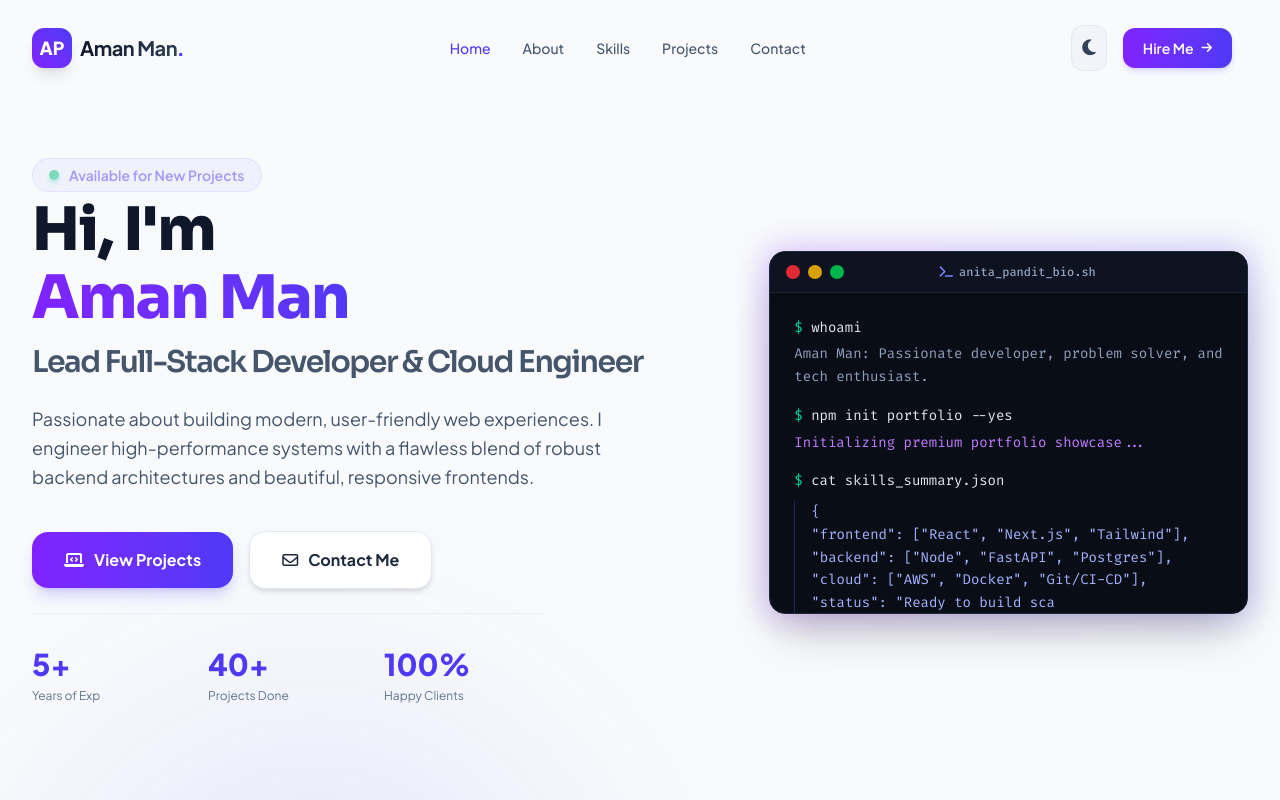
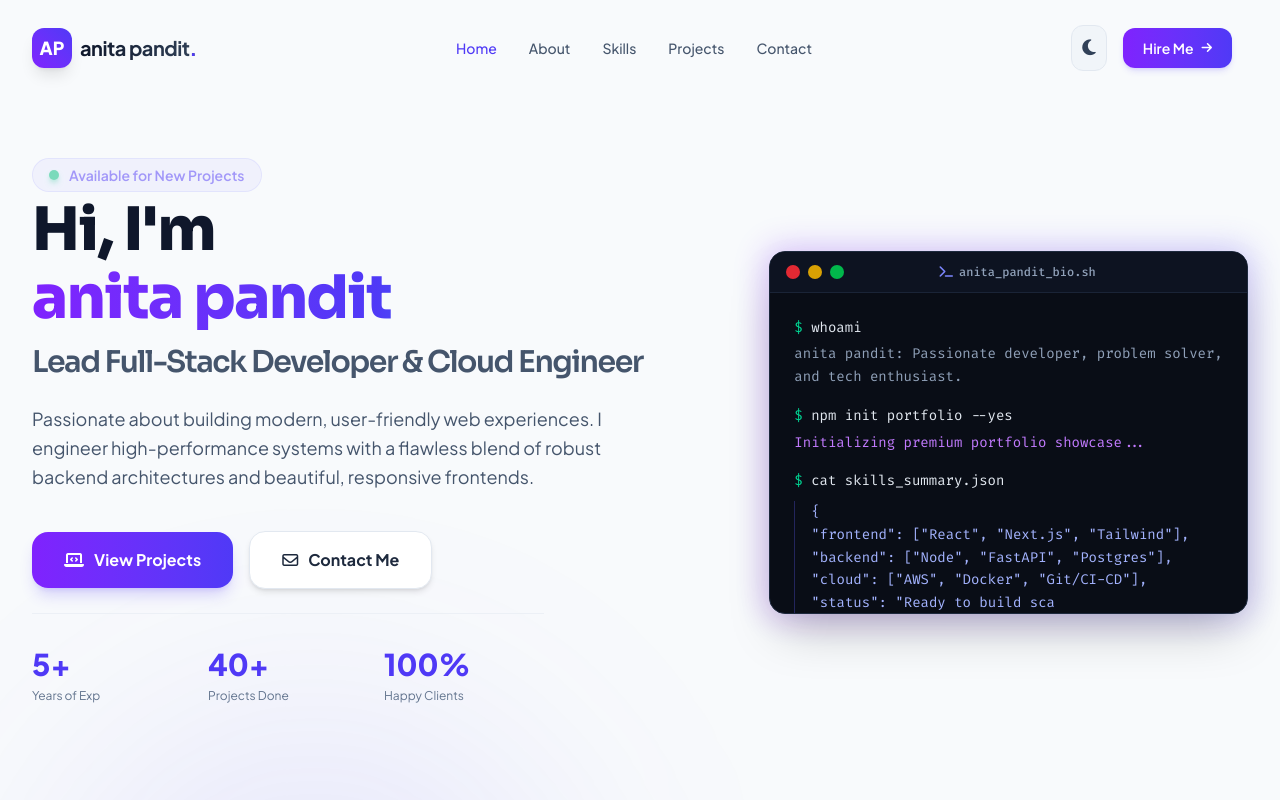
Before and after one commit to anitakumari866/anitakumari866.github.io, a plain HTML site: page index.html in a window 1280 px wide. Shown: the top 800 px of the page. Drawn offline with nearby package versions, Linux system fonts and the light colour scheme.

Commit message:
Update name from Aman Man to anita pandit

```diff
--- a/index.html
+++ b/index.html
@@ -3,7 +3,7 @@
 <head>
   <meta charset="UTF-8">
   <meta name="viewport" content="width=device-width, initial-scale=1.0">
-  <title>Aman Man | Senior Full-Stack Developer & Cloud Architect</title>
+  <title>anita pandit | Senior Full-Stack Developer & Cloud Architect</title>
 
   <!-- Google Fonts -->
   <link rel="preconnect" href="https://fonts.googleapis.com">
@@ -135,7 +135,7 @@
             AP
           </div>
           <span class="text-xl font-bold tracking-tight bg-gradient-to-r from-slate-900 to-slate-700 dark:from-white dark:to-slate-300 bg-clip-text text-transparent group-hover:text-indigo-500 dark:group-hover:text-indigo-400 transition-colors duration-300">
-            Aman Man<span class="text-indigo-600 dark:text-violet-400">.</span>
+            anita pandit<span class="text-indigo-600 dark:text-violet-400">.</span>
           </span>
         </a>
 
@@ -203,7 +203,7 @@
         <!-- Headline -->
         <h1 class="text-4xl sm:text-5xl lg:text-6xl font-extrabold tracking-tight leading-none">
           <span class="text-slate-900 dark:text-white">Hi, I'm</span>
-          <span class="bg-gradient-to-r from-violet-600 via-indigo-600 to-cyan-500 bg-clip-text text-transparent block mt-2 pb-1">Aman Man</span>
+          <span class="bg-gradient-to-r from-violet-600 via-indigo-600 to-cyan-500 bg-clip-text text-transparent block mt-2 pb-1">anita pandit</span>
           <span class="text-xl sm:text-2xl lg:text-3xl font-semibold text-slate-600 dark:text-slate-300 block mt-3">
             Lead Full-Stack Developer &amp; Cloud Engineer
           </span>
@@ -268,7 +268,7 @@
             <div class="space-y-4">
               <div>
                 <span class="text-emerald-400">$</span> <span class="text-slate-200">whoami</span>
-                <p class="text-slate-400 mt-1">Aman Man: Passionate developer, problem solver, and tech enthusiast.</p>
+                <p class="text-slate-400 mt-1">anita pandit: Passionate developer, problem solver, and tech enthusiast.</p>
               </div>
 
               <div>
@@ -312,12 +312,12 @@
             <div class="absolute inset-0 bg-gradient-to-t from-slate-900 via-transparent to-transparent opacity-40 group-hover:opacity-20 transition-opacity duration-300"></div>
             <!-- Beautiful Stock Portrait of Woman Developer -->
             <img src="https://images.pexels.com/photos/3861951/pexels-photo-3861951.jpeg?auto=compress&cs=tinysrgb&dpr=2&h=650&w=940"
-                 alt="Aman Man Coding Portrait"
+                 alt="anita pandit Coding Portrait"
                  class="w-full h-[400px] object-cover hover:scale-105 transition-transform duration-500" />
 
             <!-- Quick Overlay Info Pill -->
             <div class="absolute bottom-6 left-6 right-6 rounded-xl glassmorphism border border-white/10 p-4 text-center">
-              <span class="block text-lg font-bold text-white">Aman Man</span>
+              <span class="block text-lg font-bold text-white">anita pandit</span>
               <span class="text-xs text-indigo-300">Senior Full-Stack Developer</span>
             </div>
           </div>
@@ -1133,9 +1133,9 @@
     <div class="max-w-7xl mx-auto flex flex-col md:flex-row items-center justify-between gap-6 text-center md:text-left">
       <div>
         <a href="#home" class="text-lg font-bold bg-gradient-to-r from-slate-900 to-slate-700 dark:from-white dark:to-slate-300 bg-clip-text text-transparent">
-          Aman Man<span class="text-indigo-600 dark:text-violet-400">.</span>
+          anita pandit<span class="text-indigo-600 dark:text-violet-400">.</span>
         </a>
-        <p class="text-xs text-slate-500 dark:text-slate-400 mt-1">© 2026 Aman Man. All rights reserved.</p>
+        <p class="text-xs text-slate-500 dark:text-slate-400 mt-1">© 2026 anita pandit. All rights reserved.</p>
       </div>
       <div class="flex items-center space-x-6 text-xs text-slate-500 dark:text-slate-400">
         <a href="#home" class="hover:text-indigo-600 dark:hover:text-violet-400 transition-colors">Home</a>
```
